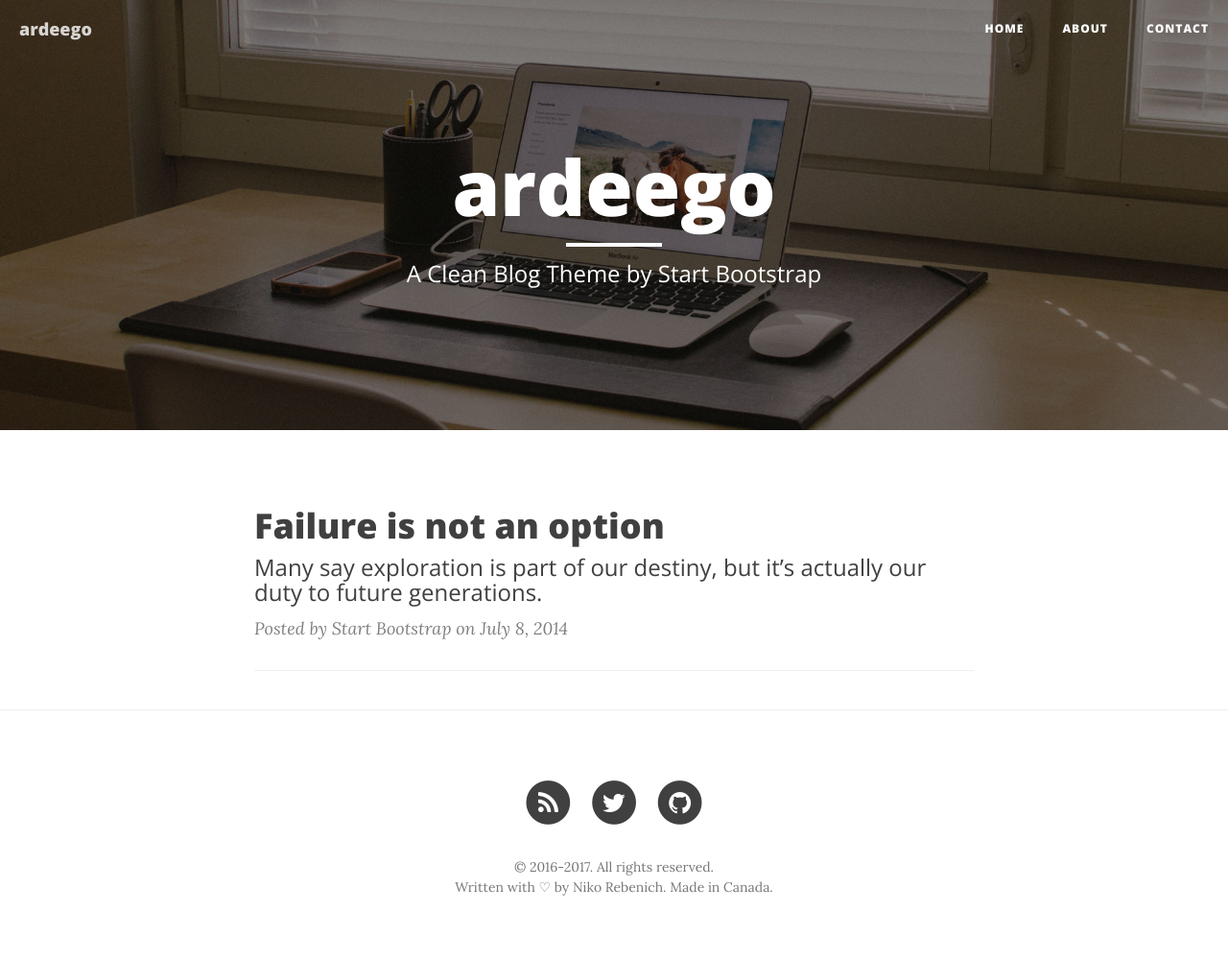
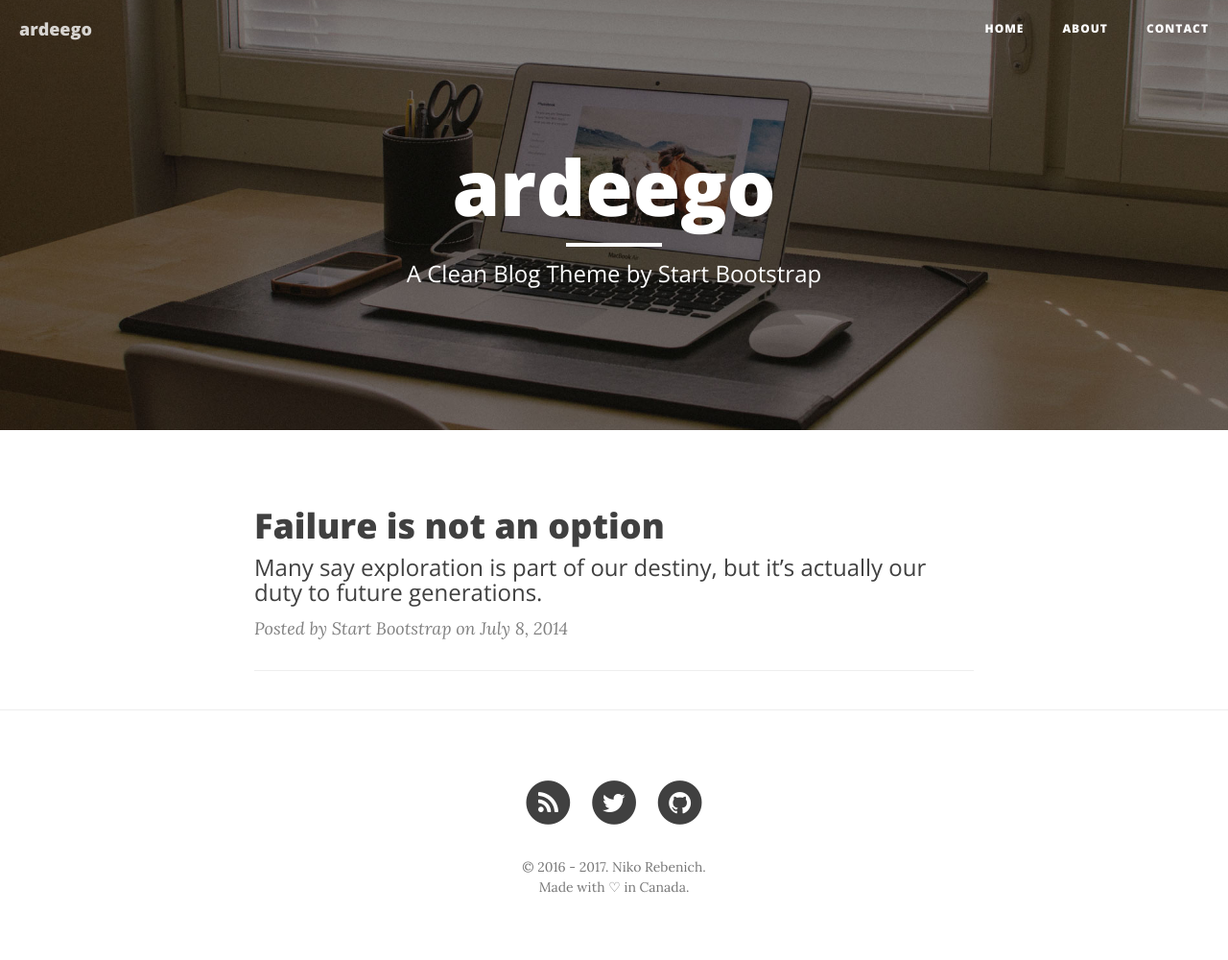
Before and after one commit to ardeego/ardeego-site, a Jekyll site: the page built from index.html, in a window 1280 px wide. Shown: the whole page at 96% size. Built offline with Jekyll 4.4.1, drawn with Linux system fonts in a browser that asks for light colours; nearby versions of some CDN libraries; the list of posts is cut into pages by our own code.

Commit message:
Customize blog and enable grunt on travis-cl

```diff
--- a/_config.yml
+++ b/_config.yml
@@ -20,7 +20,7 @@ github_username:  ardeego
 
 # Google Analytics
 # To enable google analytics, uncomment below line with a valid Google Tracking ID
-# google_tracking_id:
+google_tracking_id: "UA-100428994-1"
 
 # Build settings
 markdown: kramdown
--- a/_includes/footer.html
+++ b/_includes/footer.html
@@ -53,8 +53,8 @@
                     </li>
                     {% endif %}
                 </ul>
-                <p class="copyright text-muted">&copy; 2016-{{ site.time | date: '%Y' }}. All rights reserved.<br/>
-    Written with ♡ by Niko Rebenich. Made in Canada.</p>
+                <p class="copyright text-muted">&copy; 2016 - {{ site.time | date: '%Y' }}. Niko Rebenich.<br/>
+    Made with ♡ in Canada.</p>
             </div>
         </div>
     </div>
@@ -67,4 +67,4 @@
 <script src="{{ "/js/bootstrap.min.js " | prepend: site.baseurl }}"></script>
 
 <!-- Custom Theme JavaScript -->
-<script src="{{ "/js/clean-blog.min.js " | prepend: site.baseurl }}"></script>
+<script src="{{ "/js/ardeego-blog.min.js " | prepend: site.baseurl }}"></script>
--- a/_includes/head.html
+++ b/_includes/head.html
@@ -13,7 +13,7 @@
     <link rel="stylesheet" href="{{ "/css/bootstrap.min.css" | prepend: site.baseurl }}">
 
     <!-- Custom CSS -->
-    <link rel="stylesheet" href="{{ "/css/clean-blog.css" | prepend: site.baseurl }}">
+    <link rel="stylesheet" href="{{ "/css/ardeego-blog.css" | prepend: site.baseurl }}">
 
     <!-- Pygments Github CSS -->
     <link rel="stylesheet" href="{{ "/css/syntax.css" | prepend: site.baseurl }}">
--- a/css/clean-blog.css
+++ b/css/ardeego-blog.css
@@ -1,6 +1,6 @@
 /*!
- * Clean Blog v1.0.0 (http://startbootstrap.com)
- * Copyright 2015 Start Bootstrap
+ * ardeego v1.0.0 (http://ardeego.com)
+ * Copyright 2017 Niko Rebenich
  * Licensed under MIT (https://spdx.org/licenses/MIT)
  */
 
@@ -30,7 +30,7 @@ a {
 }
 a:hover,
 a:focus {
-  color: #0085a1;
+  color: #e021a0;
 }
 a img:hover,
 a img:focus {
@@ -115,14 +115,14 @@ hr.small {
   }
   .navbar-custom.is-fixed .navbar-brand:hover,
   .navbar-custom.is-fixed .navbar-brand:focus {
-    color: #0085a1;
+    color: #e021a0;
   }
   .navbar-custom.is-fixed .nav li a {
     color: #404040;
   }
   .navbar-custom.is-fixed .nav li a:hover,
   .navbar-custom.is-fixed .nav li a:focus {
-    color: #0085a1;
+    color: #e021a0;
   }
   .navbar-custom.is-visible {
     /* if the user changes the scrolling direction, we show the header */
@@ -217,7 +217,7 @@ hr.small {
 .post-preview > a:hover,
 .post-preview > a:focus {
   text-decoration: none;
-  color: #0085a1;
+  color: #e021a0;
 }
 .post-preview > a > .post-title {
   font-size: 30px;
@@ -241,7 +241,7 @@ hr.small {
 }
 .post-preview > .post-meta > a:hover,
 .post-preview > .post-meta > a:focus {
-  color: #0085a1;
+  color: #e021a0;
   text-decoration: underline;
 }
 @media only screen and (min-width: 768px) {
@@ -321,7 +321,7 @@ footer .copyright {
   opacity: 1;
 }
 .floating-label-form-group-with-focus label {
-  color: #0085a1;
+  color: #e021a0;
 }
 form .row:first-child .floating-label-form-group {
   border-top: 1px solid #eeeeee;
@@ -341,8 +341,8 @@ form .row:first-child .floating-label-form-group {
 }
 .btn-default:hover,
 .btn-default:focus {
-  background-color: #0085a1;
-  border: 1px solid #0085a1;
+  background-color: #e021a0;
+  border: 1px solid #e021a0;
   color: white;
 }
 .pager {
@@ -369,8 +369,8 @@ form .row:first-child .floating-label-form-group {
 .pager li > a:hover,
 .pager li > a:focus {
   color: white;
-  background-color: #0085a1;
-  border: 1px solid #0085a1;
+  background-color: #e021a0;
+  border: 1px solid #e021a0;
 }
 .pager .disabled > a,
 .pager .disabled > a:hover,
@@ -383,12 +383,12 @@ form .row:first-child .floating-label-form-group {
 ::-moz-selection {
   color: white;
   text-shadow: none;
-  background: #0085a1;
+  background: #e021a0;
 }
 ::selection {
   color: white;
   text-shadow: none;
-  background: #0085a1;
+  background: #e021a0;
 }
 img::selection {
   color: white;
@@ -399,5 +399,5 @@ img::-moz-selection {
   background: transparent;
 }
 body {
-  webkit-tap-highlight-color: #0085a1;
+  webkit-tap-highlight-color: #e021a0;
 }
--- a/less/variables.less
+++ b/less/variables.less
@@ -1,6 +1,6 @@
 // Variables
 
-@brand-primary: #0085A1;
+@brand-primary: #e021a0;
 @gray-dark: lighten(black, 25%);
 @gray: lighten(black, 50%);
 @white-faded: fade(white, 80%);
```
Also changed, not shown: package.json (+5 -5 lines), .travis.yml, css/clean-blog.min.css (deleted), js/ardeego-blog.js (renamed from js/clean-blog.js), js/clean-blog.min.js (deleted), less/ardeego-blog.less (renamed from less/clean-blog.less), 1 other file.
